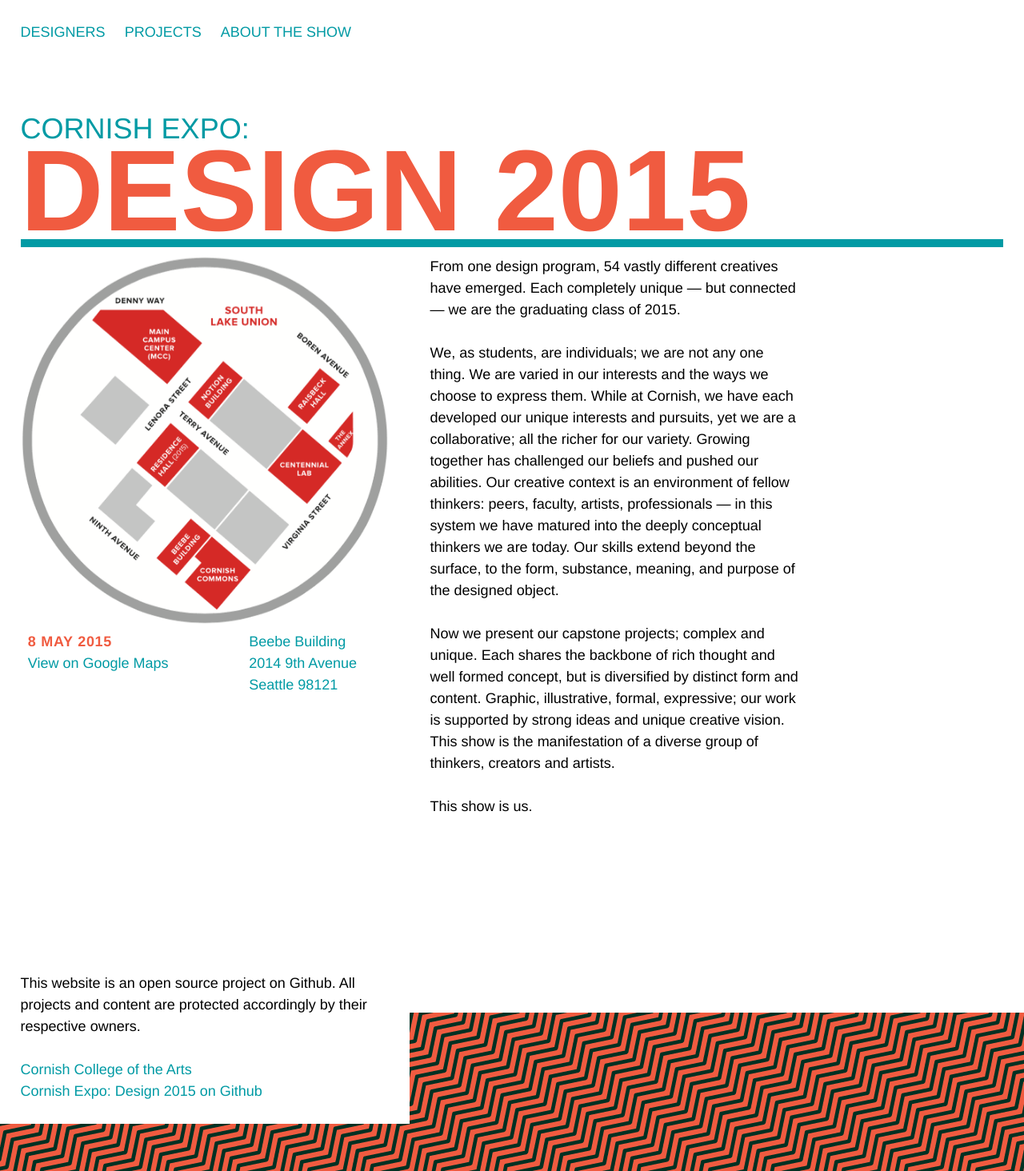
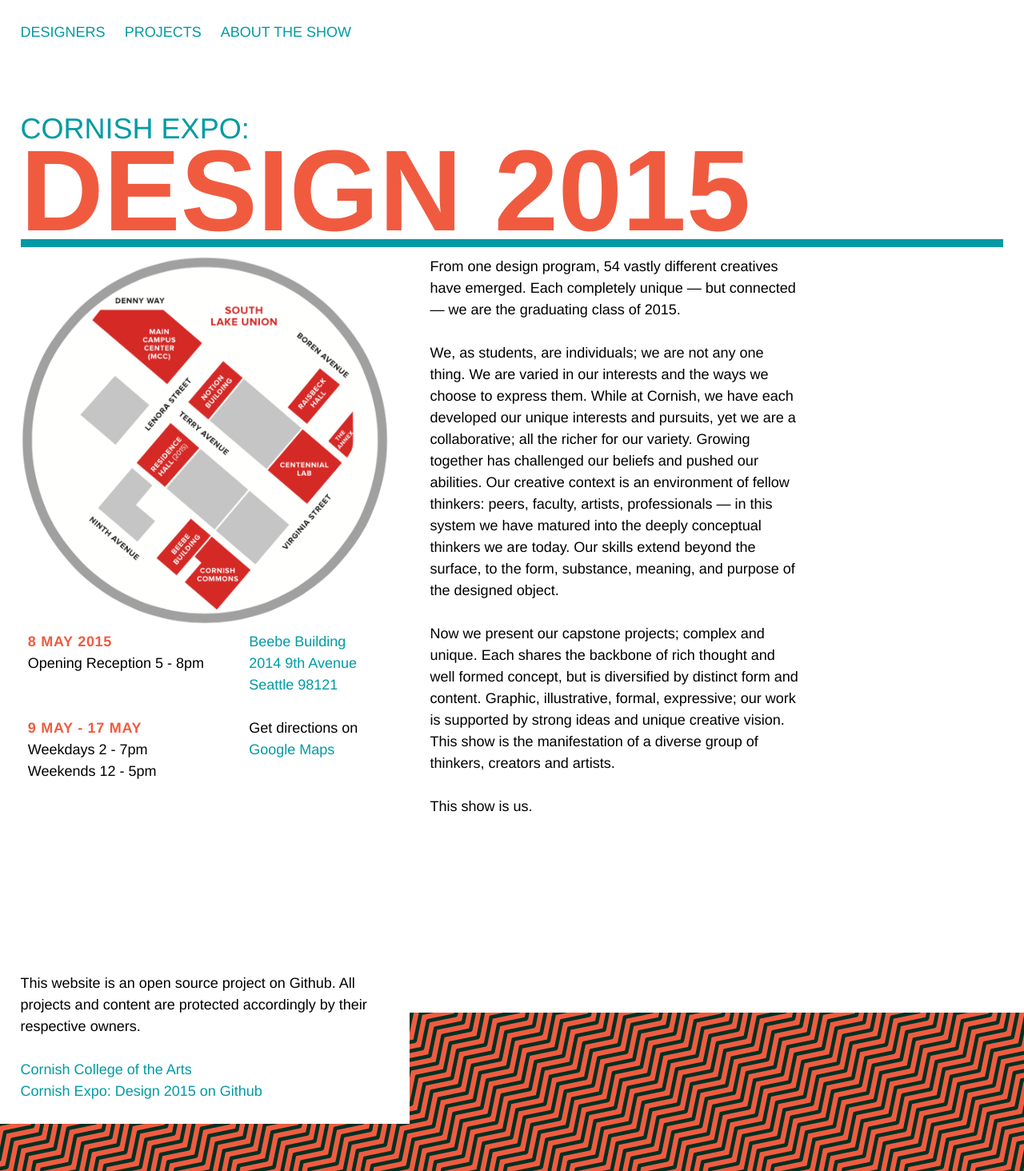
Before and after one commit to taylor-edwards/cornishdesign.is, a Jekyll site: the page built from about.html, in a window 1280 px wide. Shown: the whole page at 80% size. Built offline with Jekyll 4.4.1, drawn with Linux system fonts in a browser that asks for light colours.

```diff
--- a/_sass/_typography.scss
+++ b/_sass/_typography.scss
@@ -62,7 +62,7 @@ h5 {
   line-height:     1.5;
 }
 h4 {
-  margin-bottom:   0;
+  margin-bottom:   0 !important;
 }
 .pagetitle {
   border-bottom:   .075em solid $light-teal;
--- a/about.html
+++ b/about.html
@@ -11,13 +11,24 @@ permalink: /about/
 </header>
 <aside class="col-2">
   <img src="../assets/map-large.png">
-  <div class="col-3">
-    <h4>8 May 2015</h4>
-    <p><a href="https://goo.gl/maps/K3SDn" title="View on Google Maps">View on Google Maps</a></p>
-  </div>
-  <div class="col-2">
-    <p><a href="https://goo.gl/maps/K3SDn" title="Get directions here on Google Maps">Beebe Building<br>2014 9th Avenue<br>Seattle 98121</a></p>
-  </div>
+  <ul>
+    <li class="col-3">
+      <h4>8 May 2015</h4>
+      <p>Opening Reception 5 - 8pm</p>
+    </li>
+    <li class="col-2">
+      <p><a href="https://goo.gl/maps/K3SDn" title="Get directions here on Google Maps">Beebe Building<br>2014 9th Avenue<br>Seattle 98121</a></p>
+    </li>
+    <li class="col-5">&nbsp;<br></li>
+    <li class="col-3">
+      <h4>9 May - 17 May</h4>
+      <p>Weekdays 2 - 7pm</p>
+      <p>Weekends 12 - 5pm</p>
+    </li>
+    <li class="col-2">
+      <p>Get directions on <a href="https://goo.gl/maps/K3SDn" title="View on Google Maps">Google Maps</a></p>
+    </li>
+  </ul>
 </aside>
 <article class="col-2">
   <p>From one design program, 54 vastly different creatives have emerged. Each completely unique — but connected — we are the graduating class of 2015.</p>
```
Also changed, not shown: index.html (+8 -4 lines).
